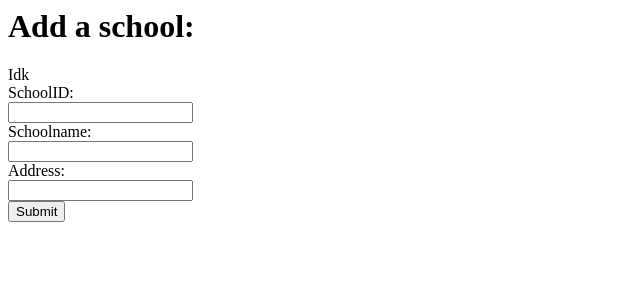
After one commit to jkk39/CourseKnowledge, a Django app: page /theapp/school/add/ in a window 1280 px wide. The commit adds this page. Shown: the top 300 px of the page, without its empty margins (0-640 px from the left). Run offline with Django 3.2, Linux system fonts and the light colour scheme.

Commit message:
added ability to add schools

```diff
--- a/theapp/models.py
+++ b/theapp/models.py
@@ -1,5 +1,5 @@
 from __future__ import unicode_literals
-
+from django.core.urlresolvers import reverse
 from django.db import models
 
 # this is gonna translate exactly to our database.
@@ -8,6 +8,9 @@ class School(models.Model):
 	schoolID = models.IntegerField(primary_key = True)
 	schoolname = models.CharField(max_length=50)
 	address = models.CharField(max_length=50)
+
+	def get_absolute_url(self):
+		return reverse('theapp:index')
 
 	# defines what string printout of this table should look like
 	def __str__(self):
--- /dev/null
+++ b/theapp/templates/theapp/form-template.html
@@ -0,0 +1,9 @@
+{% for field in form %}
+	<div class="form-group">
+		<div class="col-sm-offset-2 col-sm-10">
+			<span class="text-danger small">{{field.errors}}</span>
+		</div>
+		<label class="control-label col-sm-2">{{field.label_tag}}</label>
+		<div class="col-sm-10">{{field}}</div>
+	</div>
+{% endfor %}
--- a/theapp/templates/theapp/index.html
+++ b/theapp/templates/theapp/index.html
@@ -11,3 +11,9 @@
 {% else %}
 	<h3>No schools</h3>
 {% endif %}
+
+<li>
+	<a href="{% url 'theapp:school-add' %}">
+		Add
+	</a>
+</li>
--- /dev/null
+++ b/theapp/templates/theapp/school_form.html
@@ -0,0 +1,31 @@
+<h1>Add a school:</h1>
+
+<u1>
+	Idk
+</u1>
+
+<div class="container-fluid">
+
+	<div class="row">
+
+		<div class="col-sm-12 col-md-7">
+			<div class="panel panel-default">
+				<div class="panel-body">
+
+					<form class="form-horizontal" action="" method="post" enctype="multipart/form-data">
+						{% csrf_token %}
+						{% include 'theapp/form-template.html' %}
+						<div class="form-group">
+							<div class="col-sm-offset-2 col-sm-10">
+								<button type="submit" class="btn btn-success">Submit</button>
+							</div>
+						</div>
+					</form>
+
+				</div>
+			</div>
+		</div>
+
+	</div>
+
+</div>
--- a/theapp/urls.py
+++ b/theapp/urls.py
@@ -11,4 +11,7 @@ urlpatterns = [
     # /theapp/1234/
     # navigate to a view of school_id 1234
     url(r'^(?P<school_id>[0-9]+)/$', views.detail, name='detail'),
+
+    # /theapp/school/add/
+    url(r'school/add/$', views.SchoolCreate.as_view(), name='school-add')
 ]
--- a/theapp/views.py
+++ b/theapp/views.py
@@ -1,5 +1,7 @@
 from django.http import Http404
 from django.shortcuts import render
+from django.views import generic
+from django.views.generic.edit import CreateView, UpdateView, DeleteView
 from .models import Student
 from .models import School
 
@@ -11,6 +13,14 @@ def index(request):
 	}
 	return render(request, 'theapp/index.html', context)
 
+"""
+class IndexView(generic.ListView):
+	template_name = 'theapp/index.html'
+	context_object_name = 'all_schools'
+
+	def get_queryset(self):
+		return School.objects.all()
+"""
 
 
 def detail(request, school_id):
@@ -19,3 +29,12 @@ def detail(request, school_id):
 	except School.DoesNotExist:
 		raise Http404("School not in Database")
 	return render(request, 'theapp/detail.html', {'school': school,})
+
+
+class SchoolCreate(CreateView):
+	models = School
+	fields = ['schoolID', 'schoolname', 'address']
+	template_name = 'theapp/school_form.html'
+
+	def get_queryset(self):
+		return School.objects.all()
```
Also changed, not shown: db.sqlite3, theapp/forms.py (added), 4 other files.
